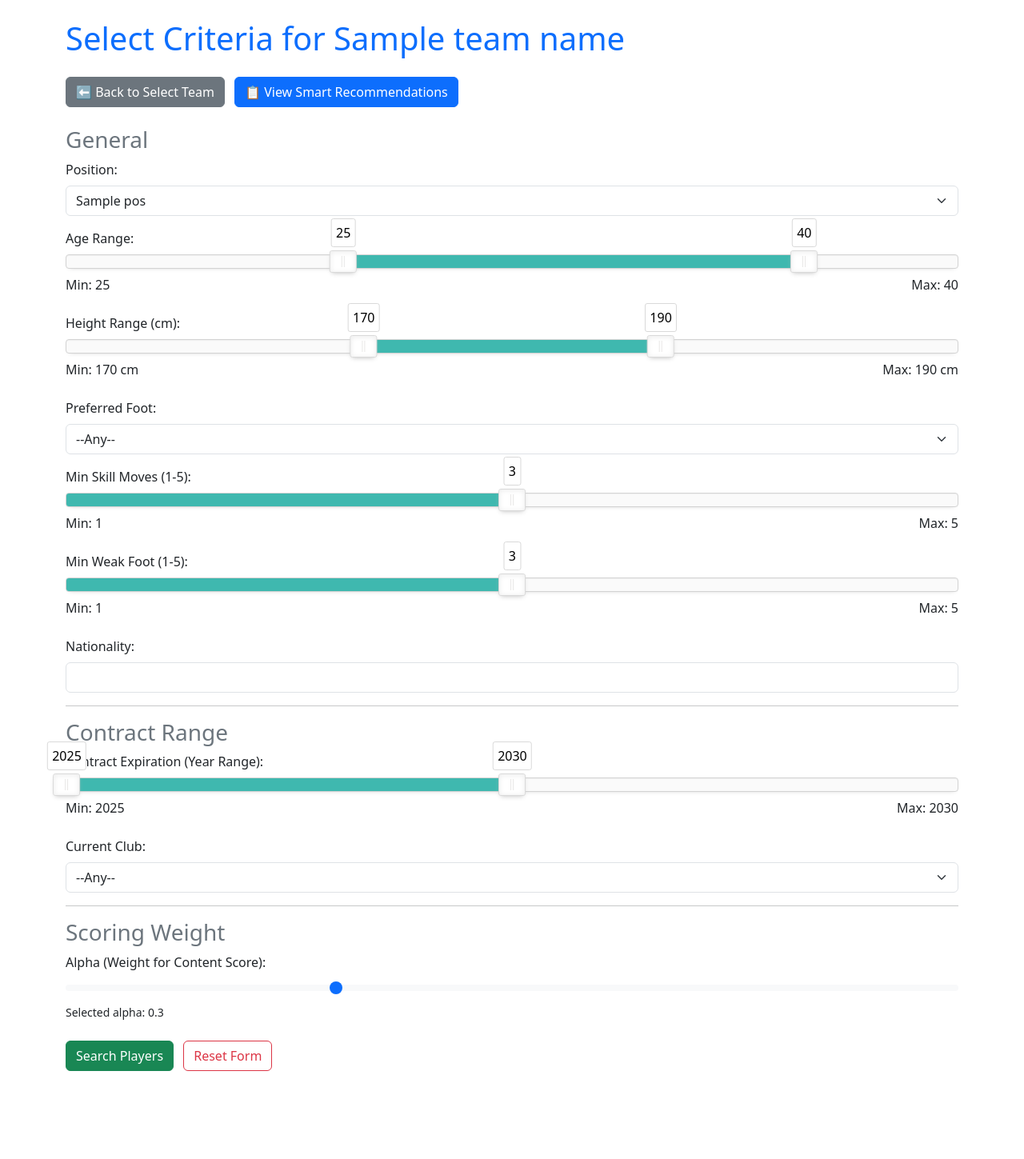
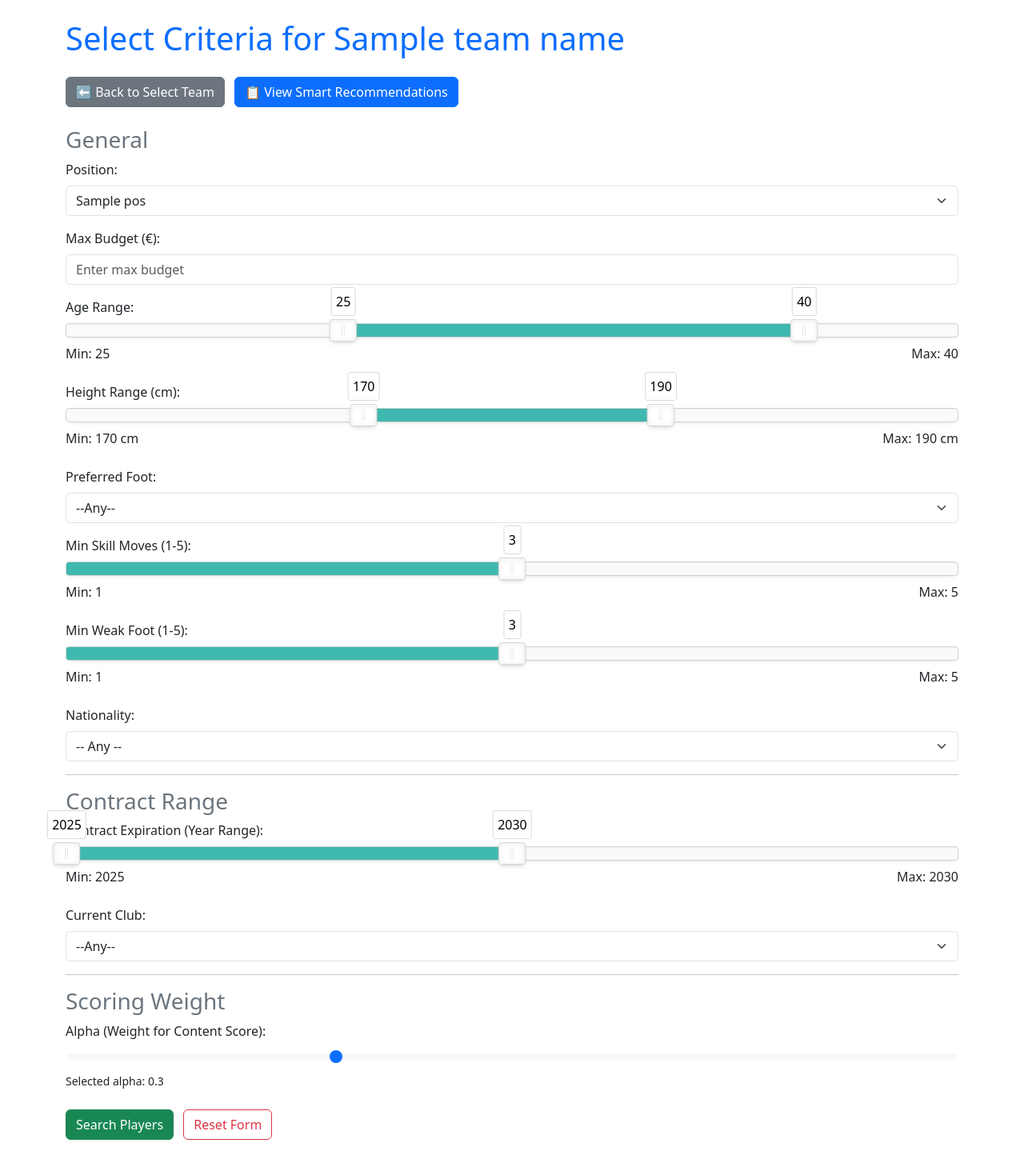
Before and after one commit to AdiLaz8/ScoutPro, a Flask app: template src/templates/select_criteria.html in a window 1280 px wide. Shown: the whole page at 80% size. Before the commit the page ends 1339 px from the top, so only its background shows below. Run offline with Flask 3, Linux system fonts and the light colour scheme; the template is opened without the code that fills it: most values are stand-ins (such as "Sample title", 1, 10 or a date in 2020); parts of the project's set-up code (start-up, migrations or seed data) failed here and were passed over; some libraries are stand-ins or nearby versions.

Commit message:
Add files via upload

```diff
--- a/src/templates/select_criteria.html
+++ b/src/templates/select_criteria.html
@@ -28,14 +28,13 @@
             </select>
         </div>
 
-        <!-- תקציב שעובר מעמוד קודם -->
-        {% if request.args.get("max_budget") %}
-            <div class="mb-3">
-                <label class="form-label">Max Budget (from previous step):</label>
-                <input type="text" class="form-control" value="{{ request.args.get('max_budget') }}" readonly>
-                <input type="hidden" name="max_budget" value="{{ request.args.get('max_budget') }}">
-            </div>
-        {% endif %}
+
+        <div class="mb-3">
+            <label for="max_budget" class="form-label">Max Budget (€):</label>
+            <input type="number" class="form-control" id="max_budget" name="max_budget"
+                   placeholder="Enter max budget" value="{{ max_budget or '' }}">
+        </div>
+
 
         <!-- גיל -->
         <div class="mb-4">
@@ -92,10 +91,17 @@
             </div>
         </div>
 
+
         <div class="mb-3">
             <label for="nationality" class="form-label">Nationality:</label>
-            <input type="text" class="form-control" name="nationality" id="nationality">
+            <select name="nationality" id="nationality" class="form-select">
+                <option value="">-- Any --</option>
+                {% for nation in nationalities %}
+                    <option value="{{ nation }}">{{ nation }}</option>
+                {% endfor %}
+            </select>
         </div>
+
 
         <hr>
 
```
